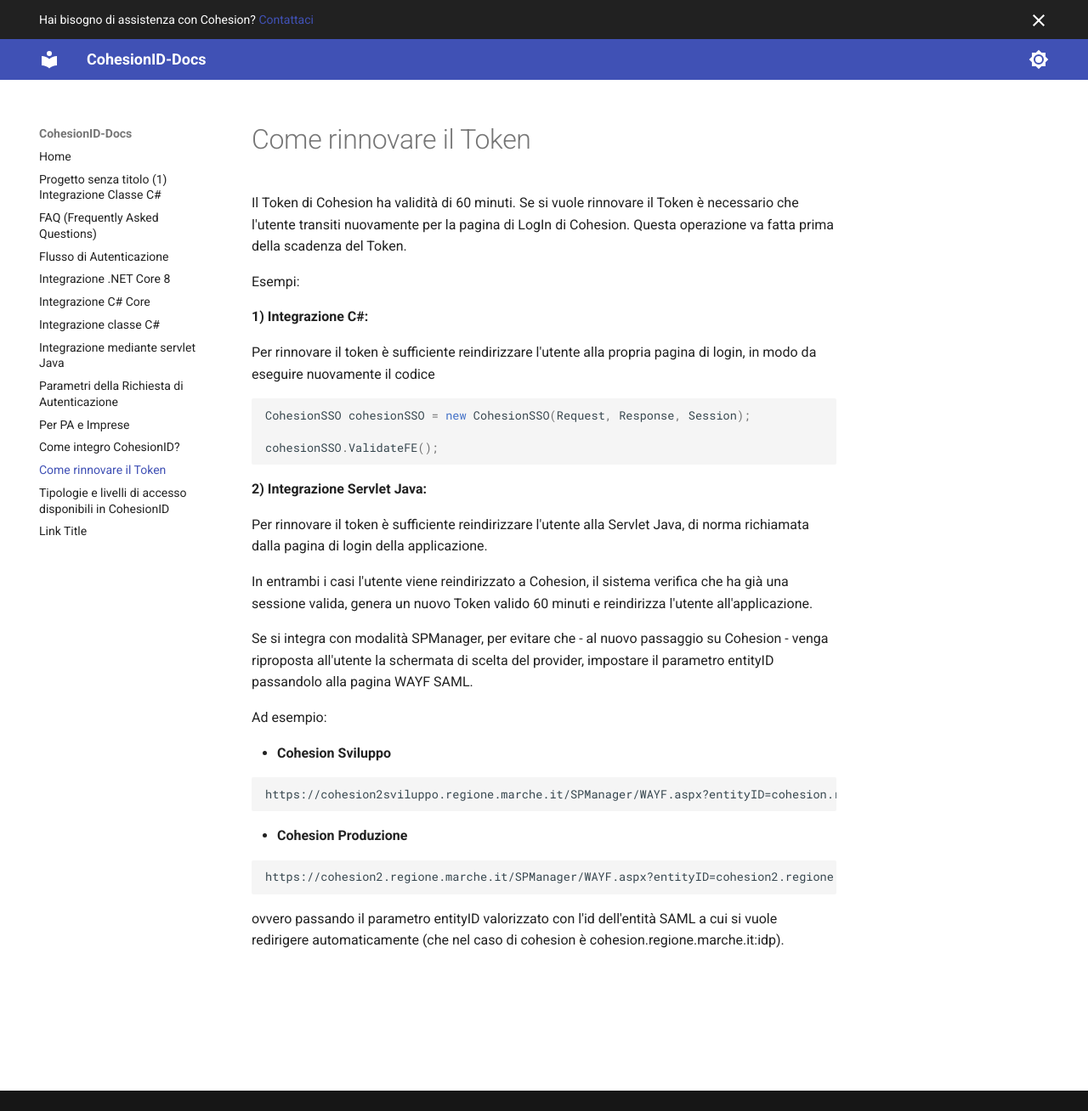
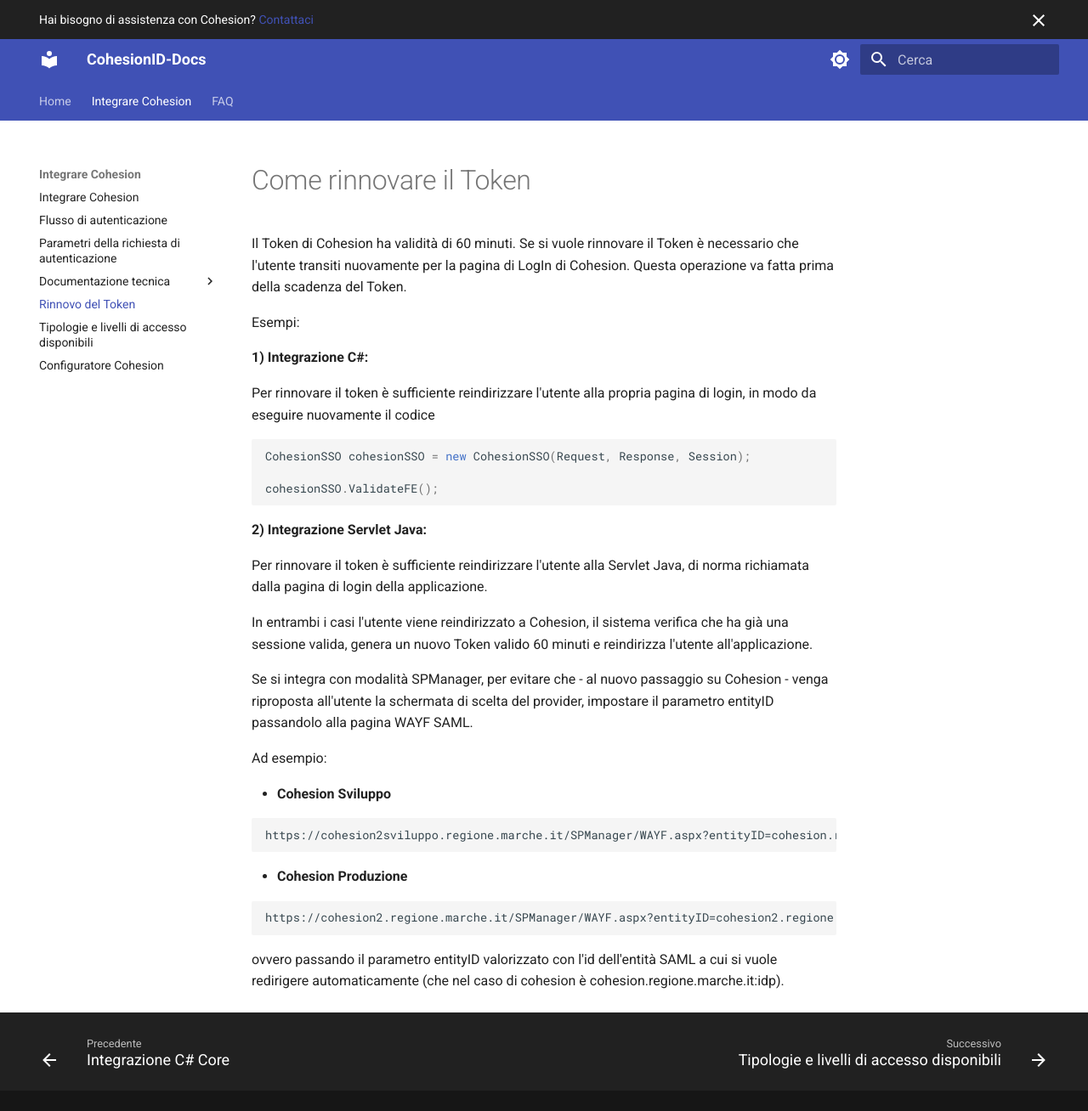
Before and after one commit to DarisCappelletti/CohesionID-Docs, an MkDocs documentation site: the page built from docs/Rinnovo-del-Token.md, in a window 1280 px wide and 1308 px high. Shown: the whole window at 85% size. Built offline with MkDocs 1.6.1 and Material for MkDocs 9.7.7, drawn with Linux system fonts in a browser that asks for light colours.

Commit message:
Update mkdocs.yml
Aggiornato mkdocs.yml

```diff
--- a/mkdocs.yml
+++ b/mkdocs.yml
@@ -9,6 +9,10 @@
     - announce.dismiss
     - navigation.instant
     - navigation.instant.progress
+    - navigation.tabs
+    - navigation.tabs.sticky
+    - navigation.path
+    - navigation.footer
   palette:
     # Palette toggle for light mode
     - scheme: default
@@ -24,11 +28,8 @@
 extra:
   generator: false
 
-extra_javascript:
-  - 'docs/_Footer.md'
-  - 'docs/_Sidebar.md'
-
 plugins:
+  - search
   - awesome-pages:
         collapse_single_pages: true
         strict: false
@@ -36,10 +37,26 @@
 markdown_extensions:
   - admonition
   - codehilite
+  - toc:
+      permalink: true
 
 nav:
-    - ...
-    - Link Title: https://test.com
+  - Home:
+        - Cohesion id: index.md
+  - Integrare Cohesion:
+      - Integrare Cohesion: Pubbliche-Amministrazioni-e-Imprese.md
+      - Flusso di autenticazione: Flusso-di-Autenticazione.md
+      - Parametri della richiesta di autenticazione: Parametri-della-Richiesta-di-Autenticazione.md
+      - Documentazione tecnica:
+        - Integrazione .NET Core 8: https://github.com/regione-marche/Cohesion2NETCore8Library
+        - Integrazione C#: Integrazione-Classe-C-Sharp.md
+        - Integrazione C# Core: Integrazione-C-Sharp-Core.md
+        - Integrazione PHP: https://github.com/regione-marche/Cohesion2PHPLibrary
+        - Integrazione Phyton: https://github.com/regione-marche/Cohesion2PythonIntegrationTest
+      - Rinnovo del Token: Rinnovo-del-Token.md
+      - Tipologie e livelli di accesso disponibili: Tipologie-e-livelli-di-accesso-disponibili-in-CohesionID.md
+      - Configuratore Cohesion: https://colab.research.google.com/gist/xavbeta/f710b69eba7843c006ff11e561e1c2c1/configurazione-integrazione-cohesion.ipynb
+  - FAQ: FAQ.md
 
 docs_dir: docs
 site_dir: site
```
